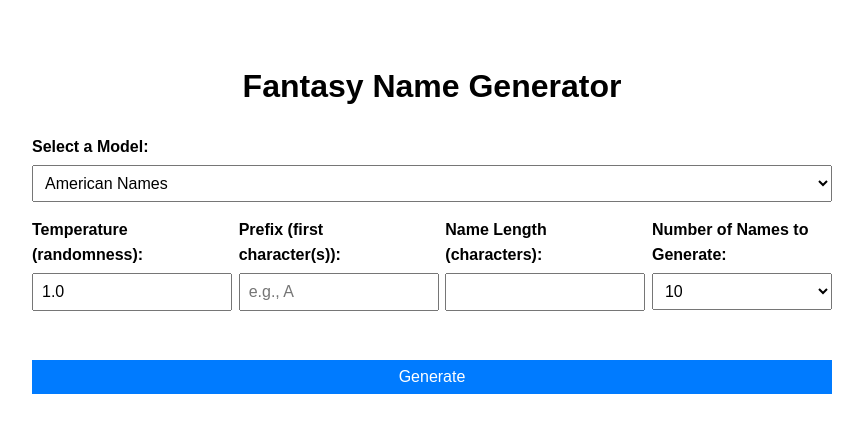
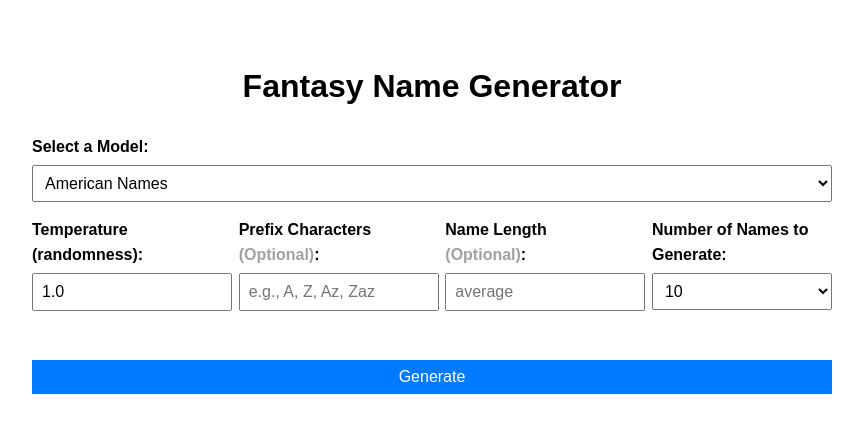
Before and after one commit to martindesousa/fantasy-name-prospector, a Flask app: page / in a window 1280 px wide. Shown: the top 433 px of the page, without its empty margins (208-1071 px from the left). Run offline with Flask 3, Linux system fonts and the light colour scheme; parts of the project's set-up code (start-up, migrations or seed data) failed here and were passed over; some libraries are stand-ins or nearby versions.

Commit message:
Added optional tag for optional fields

```diff
--- a/app/templates/index.html
+++ b/app/templates/index.html
@@ -136,12 +136,12 @@
                 value="1.0" required>
             </div>
             <div>
-                <label for="prefix">Prefix (first character(s)):</label>
-                <input type="text" id="prefix" name="prefix" placeholder="e.g., A" value="{{ prefix }}">
+                <label for="prefix">Prefix Characters <span style="color: #a1a1a1;">(Optional)</span>:</label>
+                <input type="text" id="prefix" name="prefix" placeholder="e.g., A, Z, Az, Zaz" value="{{ prefix }}">
             </div>
             <div>
-                <label for="length">Name Length (characters):</label>
-                <input type="number" id="length" name="length" min="1" value="{{ length }}">
+                <label for="length">Name Length <span style="color: #a1a1a1;">(Optional)</span>:</label>
+                <input type="number" id="length" name="length" placeholder="average" min="1" value="{{ length }}">
             </div>
             <!-- Generate Count Dropdown -->
             <div class="form-group dropdown-inline">
```
